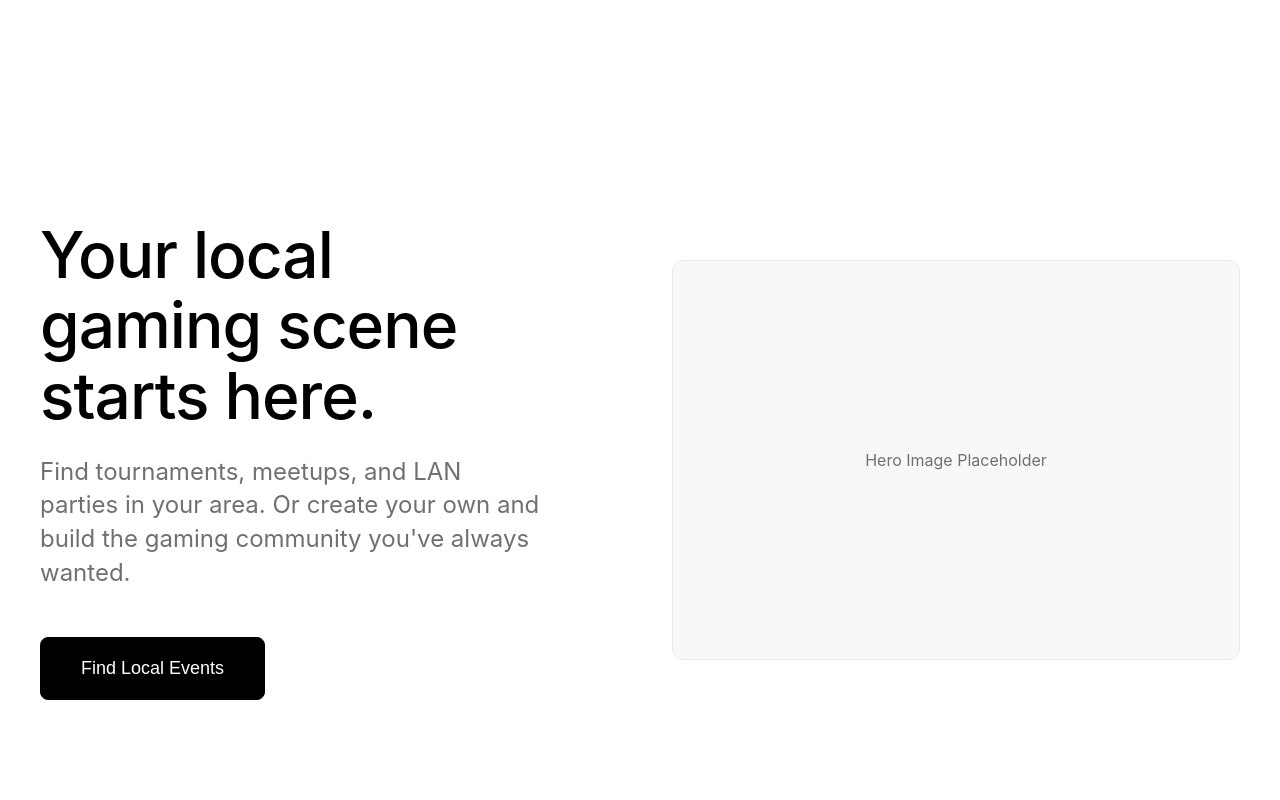
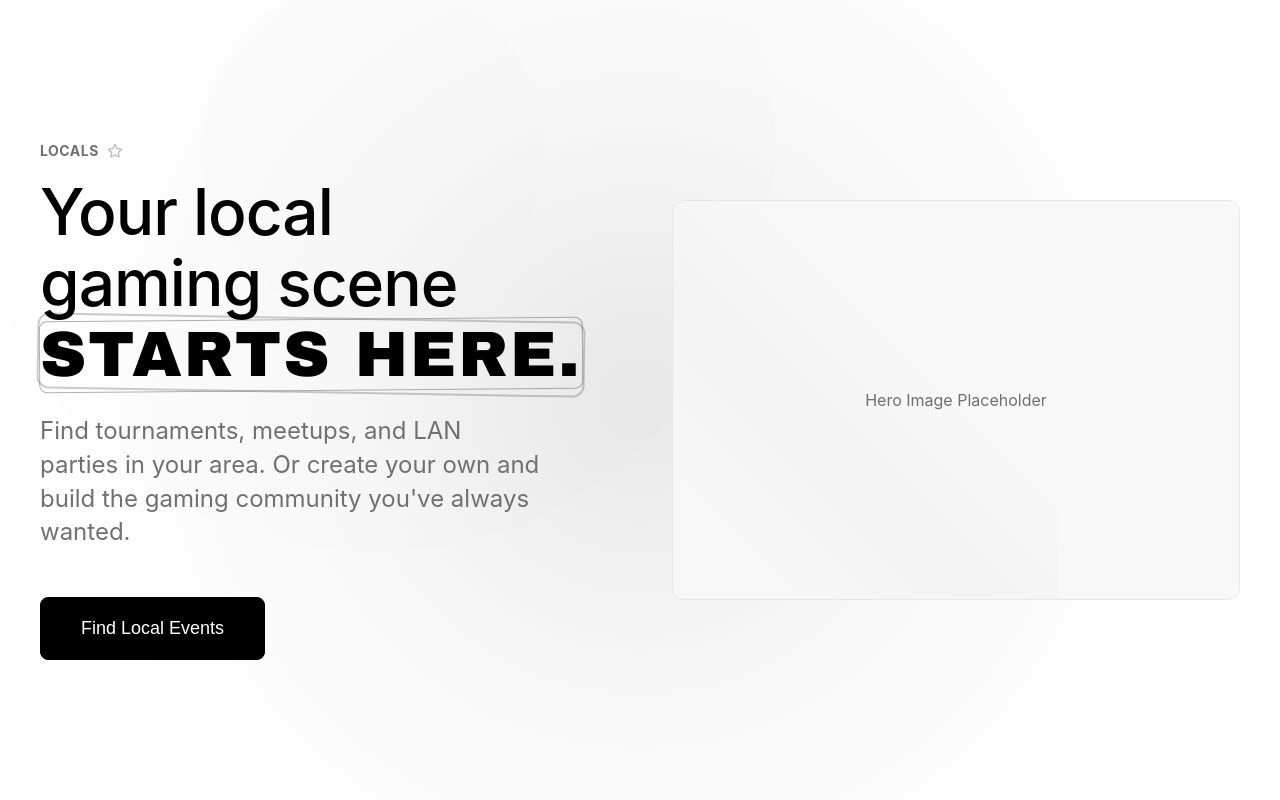
Before and after one commit to Shafiq-and-Company/boxd-events, a Next.js app: page /splash in a window 1280 px wide. Shown: the top 800 px of the page. Built offline with nearby package versions, Linux system fonts and the light colour scheme; no server answers.

Commit message:
adding splash page

```diff
--- a/pages/splash/Splash.module.css
+++ b/pages/splash/Splash.module.css
@@ -1,6 +1,17 @@
 .pageContainer {
   background: #FFFFFF;
   color: #000000;
+  margin: 0;
+  padding: 0;
+  min-height: 100vh;
+  position: relative;
+  top: -60px;
+}
+
+.pageContainer * {
+  margin: 0;
+  padding: 0;
+  box-sizing: border-box;
 }
 
 /* Hero Section */
@@ -9,8 +20,28 @@
   display: flex;
   align-items: center;
   justify-content: center;
-  padding: 48px 24px;
-  background: #FFFFFF;
+  padding: 0 24px;
+  margin: 0;
+  background: radial-gradient(circle at center, #E8E8E8 0%, #F8F8F8 40%, #FFFFFF 80%);
+  position: relative;
+  overflow: hidden;
+}
+
+.heroSection::before {
+  content: '';
+  position: absolute;
+  top: 0;
+  left: 0;
+  right: 0;
+  bottom: 0;
+  background: radial-gradient(circle at 30% 20%, rgba(0, 0, 0, 0.02) 0%, transparent 50%);
+  animation: pulse 4s ease-in-out infinite;
+  pointer-events: none;
+}
+
+@keyframes pulse {
+  0%, 100% { opacity: 0.3; transform: scale(1); }
+  50% { opacity: 0.6; transform: scale(1.05); }
 }
 
 .heroContent {
@@ -20,10 +51,57 @@
   align-items: center;
   max-width: 1200px;
   width: 100%;
+  animation: slideInUp 0.8s cubic-bezier(0.25, 0.46, 0.45, 0.94);
+}
+
+@keyframes slideInUp {
+  from {
+    opacity: 0;
+    transform: translateY(30px);
+  }
+  to {
+    opacity: 1;
+    transform: translateY(0);
+  }
 }
 
 .heroText {
   text-align: left;
+}
+
+.localsSubtext {
+  display: flex;
+  align-items: center;
+  gap: 8px;
+  margin-bottom: 16px;
+  font-size: 14px;
+  font-weight: 700;
+  color: #707070;
+  letter-spacing: 0.5px;
+  text-transform: uppercase;
+  animation: fadeInLeft 0.6s cubic-bezier(0.25, 0.46, 0.45, 0.94) 0.2s both;
+  transition: all 200ms cubic-bezier(0.25, 0.46, 0.45, 0.94);
+}
+
+.localsSubtext:hover {
+  color: #404040;
+  transform: translateX(4px);
+}
+
+@keyframes fadeInLeft {
+  from {
+    opacity: 0;
+    transform: translateX(-20px);
+  }
+  to {
+    opacity: 1;
+    transform: translateX(0);
+  }
+}
+
+.localsSubtext svg {
+  color: #A0A0A0;
+  opacity: 0.7;
 }
 
 .heroImage {
@@ -43,6 +121,42 @@
   justify-content: center;
   color: #707070;
   font-size: 16px;
+  animation: fadeInRight 0.8s cubic-bezier(0.25, 0.46, 0.45, 0.94) 0.6s both;
+  transition: all 200ms cubic-bezier(0.25, 0.46, 0.45, 0.94);
+  position: relative;
+  overflow: hidden;
+}
+
+.heroImagePlaceholder::before {
+  content: '';
+  position: absolute;
+  top: 0;
+  left: 0;
+  right: 0;
+  bottom: 0;
+  background: linear-gradient(45deg, transparent 30%, rgba(0, 0, 0, 0.02) 50%, transparent 70%);
+  animation: shimmer 2s infinite;
+}
+
+.heroImagePlaceholder:hover {
+  transform: translateY(-4px);
+  box-shadow: 0 8px 32px rgba(0, 0, 0, 0.1);
+}
+
+@keyframes fadeInRight {
+  from {
+    opacity: 0;
+    transform: translateX(30px);
+  }
+  to {
+    opacity: 1;
+    transform: translateX(0);
+  }
+}
+
+@keyframes shimmer {
+  0% { transform: translateX(-100%); }
+  100% { transform: translateX(100%); }
 }
 
 .heroTitle {
@@ -52,10 +166,67 @@
   line-height: 1.1;
   letter-spacing: -1px;
   color: #000000;
+  animation: fadeInUp 0.8s cubic-bezier(0.25, 0.46, 0.45, 0.94) 0.4s both;
+}
+
+.heroTitle span {
+  display: inline-block;
+  animation: fadeInUp 0.6s cubic-bezier(0.25, 0.46, 0.45, 0.94) both;
+}
+
+.heroTitle span:nth-child(1) { animation-delay: 0.6s; }
+.heroTitle span:nth-child(3) { animation-delay: 0.8s; }
+.heroTitle span:nth-child(5) { animation-delay: 1.0s; }
+
+@keyframes fadeInUp {
+  from {
+    opacity: 0;
+    transform: translateY(20px);
+  }
+  to {
+    opacity: 1;
+    transform: translateY(0);
+  }
 }
 
 .gradientText {
   color: #000000;
+  font-weight: 900;
+  font-family: 'Arial Black', 'Helvetica Neue', Arial, sans-serif;
+  position: relative;
+  text-transform: uppercase;
+  letter-spacing: 2px;
+  transform: rotate(-1deg);
+}
+
+.gradientText::before {
+  content: '';
+  position: absolute;
+  top: -3px;
+  left: -3px;
+  right: -3px;
+  bottom: -3px;
+  background: transparent;
+  border: 2px solid #000000;
+  border-radius: 12px;
+  opacity: 0.2;
+  z-index: -1;
+  transform: rotate(1deg);
+}
+
+.gradientText::after {
+  content: '';
+  position: absolute;
+  top: -1px;
+  left: -1px;
+  right: -1px;
+  bottom: -1px;
+  background: transparent;
+  border: 1px solid #404040;
+  border-radius: 8px;
+  opacity: 0.4;
+  z-index: -1;
+  transform: rotate(-0.5deg);
 }
 
 .heroSubtitle {
@@ -66,6 +237,13 @@
   font-weight: 400;
   max-width: 500px;
   text-align: left;
+  animation: fadeInUp 0.8s cubic-bezier(0.25, 0.46, 0.45, 0.94) 1.2s both;
+  transition: all 200ms cubic-bezier(0.25, 0.46, 0.45, 0.94);
+}
+
+.heroSubtitle:hover {
+  color: #404040;
+  transform: translateY(-2px);
 }
 
 .primaryButton {
@@ -82,6 +260,24 @@
   display: inline-flex;
   align-items: center;
   gap: 8px;
+  animation: fadeInUp 0.8s cubic-bezier(0.25, 0.46, 0.45, 0.94) 1.4s both;
+  position: relative;
+  overflow: hidden;
+}
+
+.primaryButton::before {
+  content: '';
+  position: absolute;
+  top: 0;
+  left: -100%;
+  width: 100%;
+  height: 100%;
+  background: linear-gradient(90deg, transparent, rgba(255, 255, 255, 0.2), transparent);
+  transition: left 0.5s;
+}
+
+.primaryButton:hover::before {
+  left: 100%;
 }
 
 .primaryButton:hover {
--- a/pages/splash/index.js
+++ b/pages/splash/index.js
@@ -6,7 +6,7 @@ export default function SplashPage() {
   const router = useRouter();
 
   const handleGetStarted = () => {
-    router.push('/');
+    router.push('/?tab=createEvent');
   };
 
   return (
@@ -15,12 +15,18 @@ export default function SplashPage() {
       <section className={styles.heroSection}>
         <div className={styles.heroContent}>
           <div className={styles.heroText}>
+            <div className={styles.localsSubtext}>
+              <span>Locals</span>
+              <svg width="16" height="16" viewBox="0 0 24 24" fill="none" stroke="currentColor" strokeWidth="2" strokeLinecap="round" strokeLinejoin="round">
+                <path d="M12 2l3.09 6.26L22 9.27l-5 4.87 1.18 6.88L12 17.77l-6.18 3.25L7 14.14 2 9.27l6.91-1.01L12 2z"/>
+              </svg>
+            </div>
             <h1 className={styles.heroTitle}>
               <span>Your local</span>
               <br />
               <span>gaming scene</span>
               <br />
-              <span className={styles.gradientText}>starts here.</span>
+              <span className={styles.gradientText}>STARTS HERE.</span>
             </h1>
 
             <p className={styles.heroSubtitle}>
@@ -168,7 +174,7 @@ export default function SplashPage() {
               </div>
             </div>
             <div className={styles.appButtons}>
-              <button className={styles.appButton}>
+              <button className={styles.appButton} onClick={handleGetStarted}>
                 <svg width="16" height="16" viewBox="0 0 24 24" fill="currentColor">
                   <path d="M18.71 19.5c-.83 1.24-1.71 2.45-3.05 2.47-1.34.03-1.77-.79-3.29-.79-1.53 0-2 .77-3.27.82-1.31.05-2.3-1.32-3.14-2.53C4.25 17 2.94 12.45 4.7 9.39c.87-1.52 2.43-2.48 4.12-2.51 1.28-.02 2.5.87 3.29.87.78 0 2.26-1.07 3.81-.91.65.03 2.47.26 3.64 1.98-.09.06-2.17 1.28-2.15 3.81.03 3.02 2.65 4.03 2.68 4.04-.03.07-.42 1.44-1.38 2.83M13 3.5c.73-.83 1.94-1.46 2.94-1.5.13 1.17-.34 2.35-1.04 3.19-.69.85-1.83 1.51-2.95 1.42-.15-1.15.41-2.35 1.05-3.11z"/>
                 </svg>
@@ -177,7 +183,7 @@ export default function SplashPage() {
                   <strong>App Store</strong>
                 </div>
               </button>
-              <button className={styles.appButton}>
+              <button className={styles.appButton} onClick={handleGetStarted}>
                 <svg width="16" height="16" viewBox="0 0 24 24" fill="currentColor">
                   <path d="M3,20.5V3.5C3,2.91 3.34,2.39 3.84,2.15L13.69,12L3.84,21.85C3.34,21.6 3,21.09 3,20.5M16.81,15.12L6.05,21.34L14.54,12.85L16.81,15.12M20.16,10.81C20.5,11.08 20.75,11.5 20.75,12C20.75,12.5 20.53,12.9 20.18,13.18L17.89,14.5L15.39,12L17.89,9.5L20.16,10.81M6.05,2.66L16.81,8.88L14.54,11.15L6.05,2.66Z"/>
                 </svg>
@@ -317,7 +323,7 @@ export default function SplashPage() {
               </div>
               <h4>Community Calendar</h4>
               <p>See all upcoming gaming events in your area with one unified calendar view</p>
-              <button className={styles.tryButton}>Try it ↗</button>
+              <button className={styles.tryButton} onClick={handleGetStarted}>Try it ↗</button>
             </div>
 
             <div className={styles.advancedFeature}>
@@ -329,7 +335,7 @@ export default function SplashPage() {
               </div>
               <h4>Add a Bracket</h4>
               <p>Create tournament brackets automatically with seeding, elimination rounds, and live results</p>
-              <button className={styles.tryButton}>Try it ↗</button>
+              <button className={styles.tryButton} onClick={handleGetStarted}>Try it ↗</button>
             </div>
 
             <div className={styles.advancedFeature}>
@@ -341,7 +347,7 @@ export default function SplashPage() {
               </div>
               <h4>Link Online Profiles</h4>
               <p>Connect to Start.gg, Challonge, and Supermajor for seamless tournament integration</p>
-              <button className={styles.tryButton}>Try it ↗</button>
+              <button className={styles.tryButton} onClick={handleGetStarted}>Try it ↗</button>
             </div>
           </div>
         </div>
```
